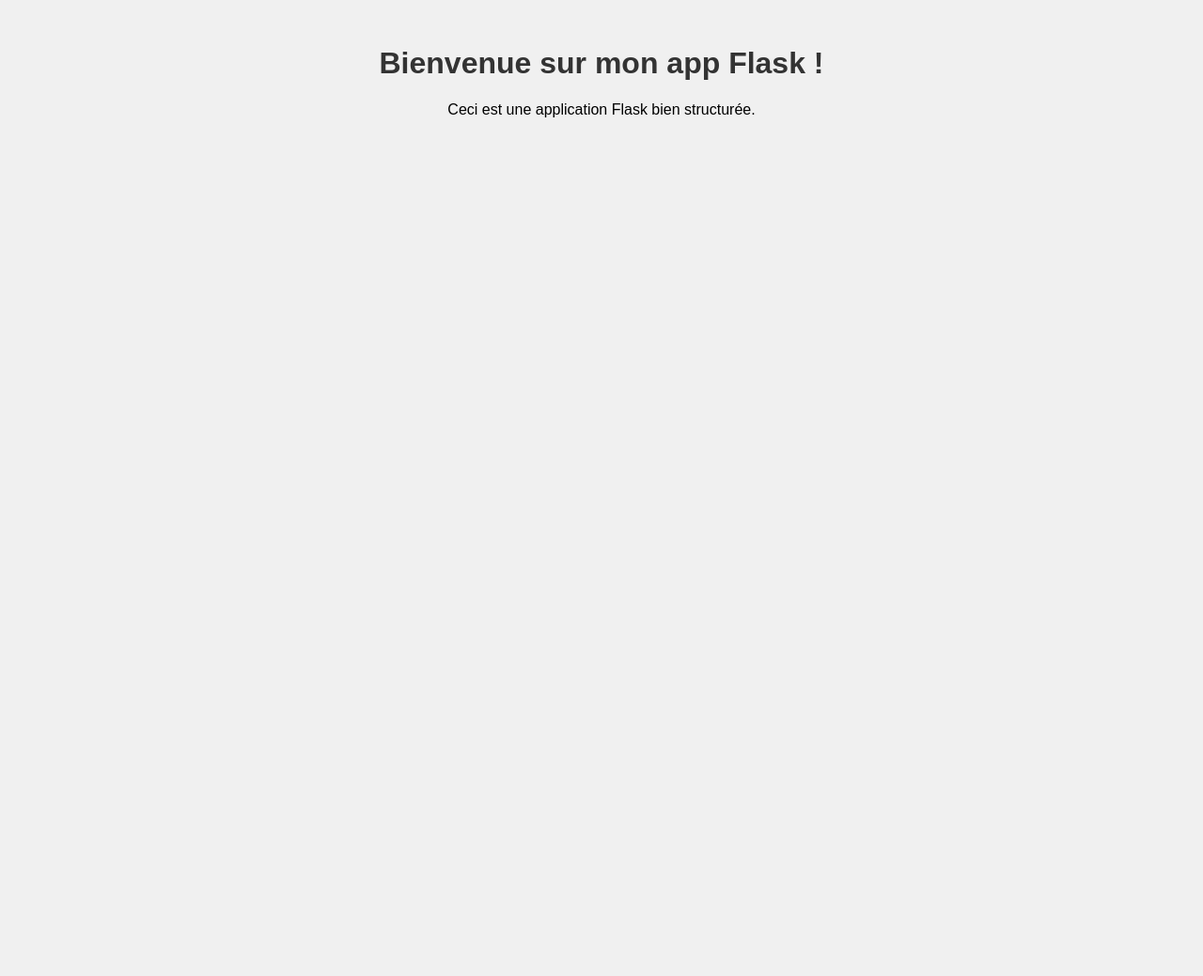
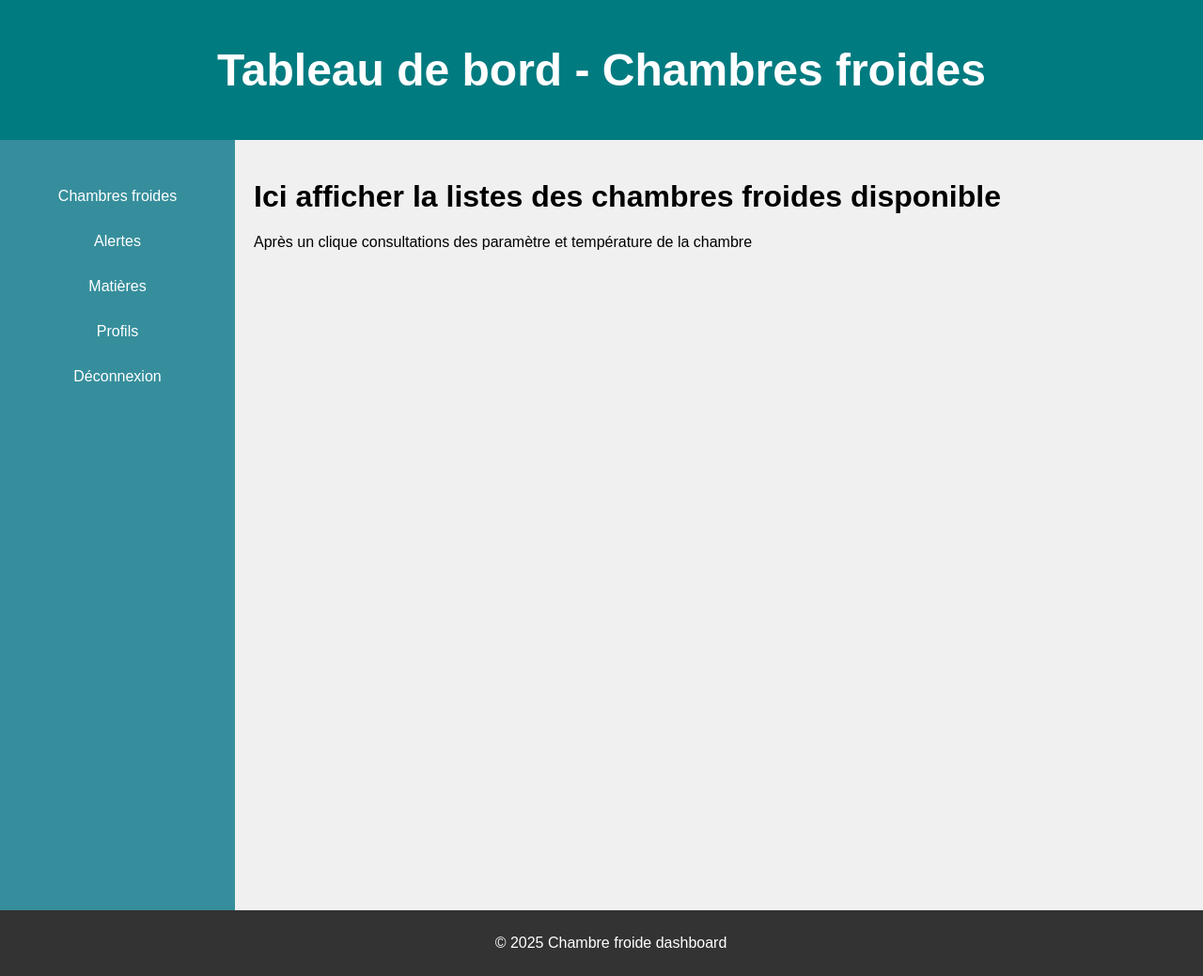
Before and after one commit to MaloM03/ColdRoomsDashboard, a Flask app: page / in a window 1280 px wide. Shown: the whole page at 94% size. Before the commit the page ends 125 px from the top, so only its background shows below. Run offline with Flask 3, Linux system fonts and the light colour scheme.

Commit message:
base html

```diff
--- a/app/routes.py
+++ b/app/routes.py
@@ -5,6 +5,6 @@
     def index():
         return render_template('index.html')
 
-    @app.route('/about')
-    def about():
-        return "<h1>À propos de cette application</h1>"
+    @app.route('/alerts')
+    def alerts():
+        return render_template('alerts.html')
--- a/app/static/css/style.css
+++ b/app/static/css/style.css
@@ -1,10 +1,70 @@
+/* Styles généraux */
 body {
     font-family: Arial, sans-serif;
-    text-align: center;
-    padding: 20px;
+    margin: 0;
+    padding: 0;
     background-color: #f0f0f0;
+    display: flex;
+    flex-direction: column;
+    min-height: 100vh;
 }
 
-h1 {
-    color: #333;
+/* Bandeau supérieur */
+header {
+    background-color: #007b80;
+    color: white;
+    text-align: center;
+    padding: 15px;
+    font-size: 24px;
 }
+
+/* Conteneur principal */
+.container {
+    display: flex;
+    flex: 1;
+}
+
+/* Menu latéral */
+.sidebar {
+    width: 250px;
+    background-color: #368e9c;
+    padding-top: 20px;
+    min-height: 100vh;
+}
+
+.sidebar ul {
+    list-style-type: none;
+    padding: 0;
+}
+
+.sidebar ul li {
+    padding: 15px;
+    text-align: center;
+}
+
+.sidebar ul li a {
+    text-decoration: none;
+    color: white;
+    display: block;
+    transition: background 0.3s;
+}
+
+.sidebar ul li a:hover {
+    background-color: #24707d;
+}
+
+/* Contenu principal */
+.content {
+    flex: 1;
+    padding: 20px;
+}
+
+/* Pied de page */
+footer {
+    background-color: #333;
+    color: white;
+    text-align: center;
+    padding: 10px;
+    position: relative;
+    width: 100%;
+}
--- /dev/null
+++ b/app/templates/base.html
@@ -0,0 +1,40 @@
+<!DOCTYPE html>
+<html lang="fr">
+<head>
+    <meta charset="UTF-8">
+    <meta name="viewport" content="width=device-width, initial-scale=1.0">
+    <title>{% block title %}Tableau de bords - Chambres froides{% endblock %}</title>
+    <link rel="stylesheet" href="{{ url_for('static', filename='css/style.css') }}">
+</head>
+<body>
+
+    <!-- Bandeau supérieur -->
+    <header>
+        <h1>Tableau de bord - Chambres froides</h1>
+    </header>
+
+    <div class="container">
+        <!-- Menu latéral -->
+        <nav class="sidebar">
+            <ul>
+                <li><a href="{{ url_for('index') }}">Chambres froides</a></li>
+                <li><a href="{{ url_for('alerts') }}">Alertes</a></li>
+                <li><a href="#">Matières</a></li>
+                <li><a href="#">Profils</a></li>
+                <li><a href="#">Déconnexion</a></li>
+            </ul>
+        </nav>
+
+        <!-- Contenu de chaque page -->
+        <main class="content">
+            {% block content %}{% endblock %}
+        </main>
+    </div>
+
+    <!-- Pied de page -->
+    <footer>
+        <p>&copy; 2025 Chambre froide dashboard</p>
+    </footer>
+
+</body>
+</html>
--- a/app/templates/index.html
+++ b/app/templates/index.html
@@ -1,14 +1,8 @@
-<!DOCTYPE html>
-<html lang="fr">
-<head>
-    <meta charset="UTF-8">
-    <meta name="viewport" content="width=device-width, initial-scale=1.0">
-    <title>Mon App Flask</title>
-    <link rel="stylesheet" href="{{ url_for('static', filename='css/style.css') }}">
-</head>
-<body>
-    <h1>Bienvenue sur mon app Flask !</h1>
-    <p>Ceci est une application Flask bien structurée.</p>
-    <script src="{{ url_for('static', filename='js/script.js') }}"></script>
-</body>
-</html>
+{% extends "base.html" %}
+
+{% block title %}Tableau de bord - Chambre froide{% endblock %}
+
+{% block content %}
+    <h1>Ici afficher la listes des chambres froides disponible</h1>
+    <p>Après un clique consultations des paramètre et température de la chambre</p>
+{% endblock %}
```
Also changed, not shown: app/templates/alerts.html (added, +7 -0 lines).
